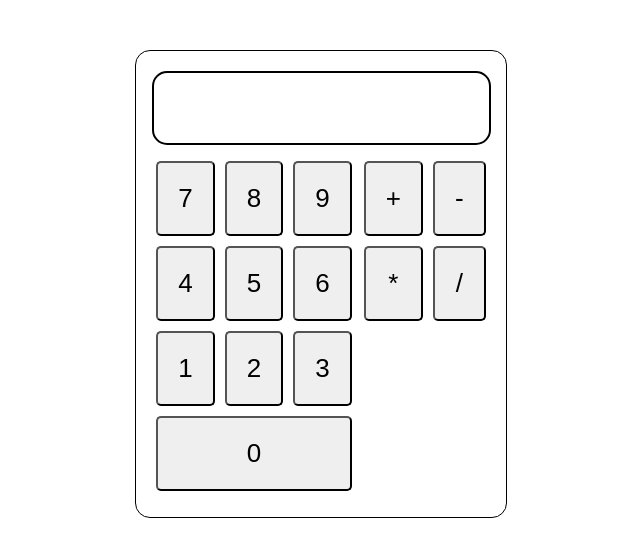
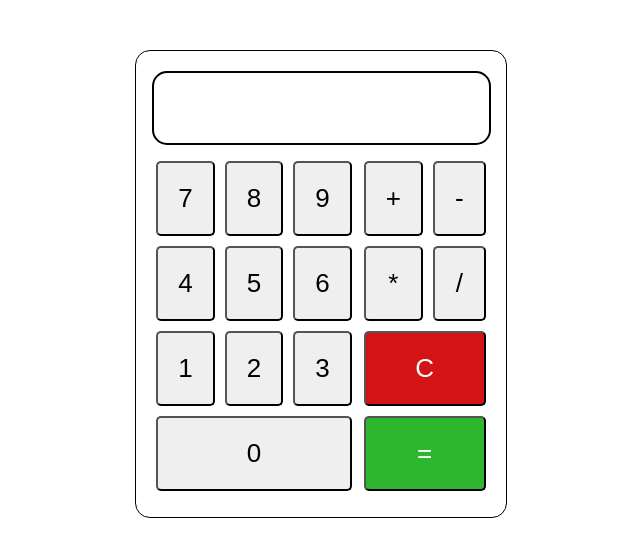
Before and after one commit to tamanash-humancloud/incubyte_tdd, a React (Create React App) app: page / in a window 1280 px wide. Shown: the top 556 px of the page, without its empty margins (319-959 px from the left). Built offline with nearby package versions, Linux system fonts and the light colour scheme; the HTML template or start-up script is replaced by a standard one.

Commit message:
Added Utility buttons and written test case for rendering them

```diff
--- a/src/App.css
+++ b/src/App.css
@@ -61,3 +61,19 @@ button {
     gap: 10px;
     margin-bottom: 10px;
 }
+
+.utility {
+    display: grid;
+    grid-template-columns: auto;
+    gap: 10px;
+}
+
+.bg-success {
+    background-color: rgb(46, 182, 46);
+    color: white;
+}
+
+.bg-danger {
+    background-color: rgb(212, 20, 20);
+    color: white;
+}
--- a/src/components/calculator.jsx
+++ b/src/components/calculator.jsx
@@ -40,6 +40,11 @@ const Calculator = () => {
                     <button>*</button>
                     <button>/</button>
                 </div>
+                {/* Utility Buttons */}
+                <div className='utility'>
+                    <button className='bg-danger'>C</button>
+                    <button className='bg-success'>=</button>
+                </div>
             </div>
         </div>
     </div>
```
Also changed, not shown: 1 other file (tests, documents, lock files or other folders).
